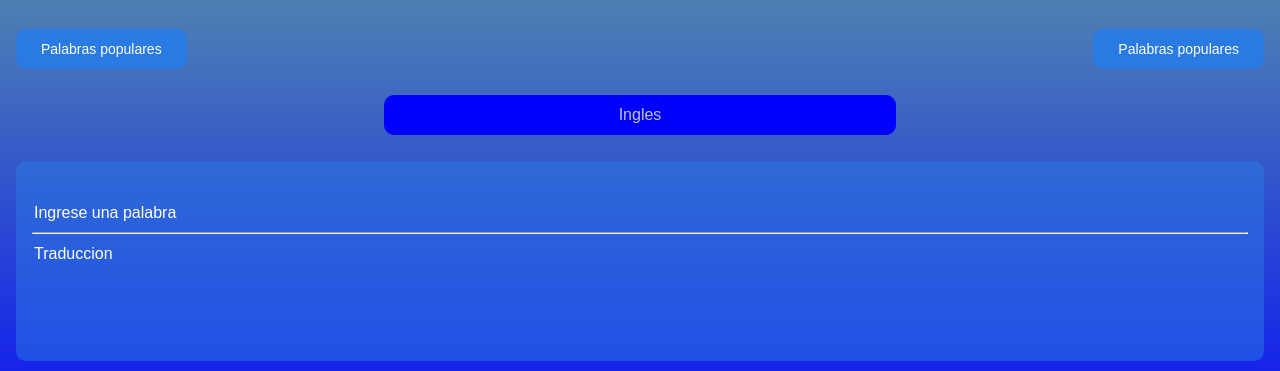
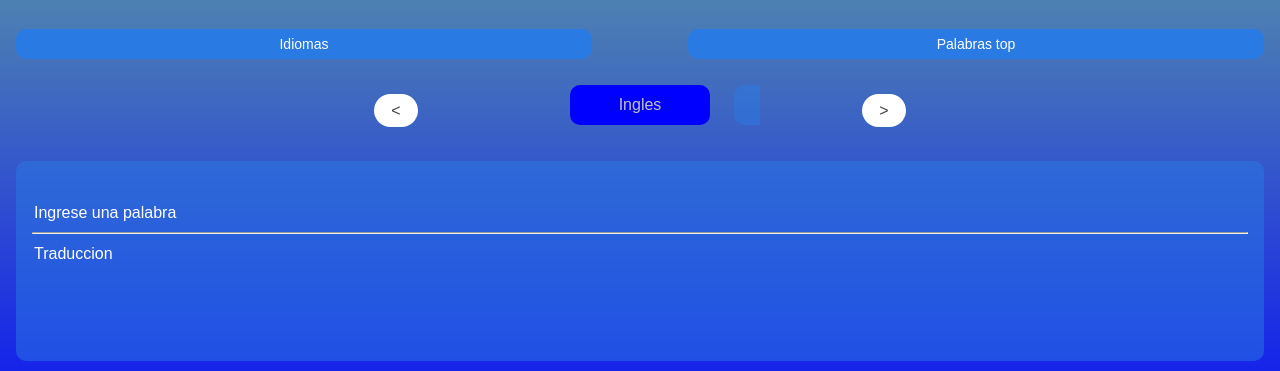
Before and after one commit to MartinAlcaraz/Traductor-01, a plain HTML site: page index.html in a window 1280 px wide. Shown: the part 115-486 px from the top of the page. Drawn offline with Linux system fonts and the light colour scheme.

Commit message:
carruser terminado

```diff
--- a/assets/css/carrusel-idioma.css
+++ b/assets/css/carrusel-idioma.css
@@ -1,63 +1,60 @@
-/* .slider-container {
-    background-color: gray;
+
+.carrusel-container {
     display: flex;
-    width: 60vw;
-    height: auto;
-    overflow-x: scroll;
-    scroll-snap-type: x mandatory;
-    margin: 0 auto;
-} */
+    align-items: center;
+    justify-content: space-around;
+}
+.carrusel__boton {
+    display: none;
+    border-radius: 20px;
+    background-color: var(--bg-blanco);
+    padding: 7px 17px;
+}
+.carrusel__boton--izquierdo {
+    margin-left: 24vw;
+}
+.carrusel__boton--derecho {
+    margin-right: 24vw;
+}
 
-.slider-container {
-    width: 40vw;
-    height: 60px;
-    /* background-color: gray; */
-    margin: auto;
+ .carrusel {
+    width: 240px;
+    height: 70px;
     scroll-snap-type: x mandatory;
     white-space: nowrap;
     overflow-y: hidden;
     -webkit-overflow-scrolling: touch;
+    scroll-behavior: smooth;
 }
 
-.slider-item {
+.carrusel::-webkit-scrollbar{
+    background-color: transparent;
+}
+
+.carrusel__item {
     border: none;
     color: var(--texto-gris-mas-claro);
     font-size: 16px;
     display: inline-block;
-    width: 100%;
+    width: 140px;
     height: 40px;
     scroll-snap-align: center;
     position: relative;
     padding: 10px 20px;
     background-color: var(--bg-boton-azul-transparente);
     border-radius: 10px;
-    margin: 10px 30px;
+    margin: 10px;
     text-align: center;
 }
 
-/* ancho total del slider es 160px */
-/* .slider-item {
-    border: none;
-    color: var(--texto-gris-mas-claro);
-    flex: 0 0 140px;
-    width: 100%;
-    scroll-snap-align: center;
-    padding: 10px 20px;
-    background-color: var(--bg-boton-azul-transparente);
-    border-radius: 10px;
-    margin: 10px 10px;
-    text-align: center;
-}
- */
-
-/* .slider-item:first-child {
-    margin-left: 20px;
+.carrusel__item:first-child {
+    margin-left: 50px;
 }
 
-.slider-item:last-child {
-    margin-right: 40px;
-} */
+.carrusel__item:last-child {
+    margin-right: 50px;
+}
 
-.item-active {
+.carrusel__item-active {
     background-color: var(--boton-slider-active);
 }
--- a/assets/css/menu-principal.css
+++ b/assets/css/menu-principal.css
@@ -22,6 +22,7 @@
 }
 
 .menu__desplegable {
+    background-color: var(--bg-boton-azul);
     display: inline-block;
     border: none;
     border-radius: 10px;
@@ -31,9 +32,10 @@
     font-size: 14px;
     line-height: 16px;
     margin: 0;
-    padding: 12px 25px;
-    background-color: var(--bg-boton-azul);
+    padding: 7px 25px;
+    text-align: center;
     position: relative;
+    width: 45vw;
 }
 
 .menu__desplegable:hover {
--- /dev/null
+++ b/assets/css/responsive.css
@@ -0,0 +1,8 @@
+
+@media screen and (min-width: 768px) {
+
+    .carrusel__boton {
+        display: block;
+    }
+
+}
--- a/assets/js/script.js
+++ b/assets/js/script.js
@@ -1,44 +1,40 @@
 
 const items = document.querySelectorAll(".slider-item");
 const body = document.querySelector(".body");
-const carrusel = document.querySelector(".slider-container");
+const carrusel = document.querySelector(".carrusel");
+const botonIzqCarrusel = document.querySelector("#boton-izquierdo");
+const botonDerCarrusel = document.querySelector("#boton-derecho");
 
-
-body.addEventListener("click", (event) => {
-   console.log(" ");
-   //console.log(event.offsetLeft);
-   console.log(event.target.offsetLeft);
+botonDerCarrusel.addEventListener("click", () => {
+    carrusel.scrollLeft += 150;
+});
+botonIzqCarrusel.addEventListener("click", () => {
+    carrusel.scrollLeft -= 150;
 });
 
-
-// carrusel.addEventListener("scroll", (event) => {
-//    let puntoCero = items[0].offsetLeft;
-//    let puntoActual = event
-//    switch ()
-// });
-
-var timerScrollEndDetect = null;
+let timerScrollEndDetect = null;
 
 carrusel.addEventListener('scroll', function () {
     clearTimeout(timerScrollEndDetect);
-    result = document.querySelector("#car");
+
     timerScrollEndDetect = setTimeout(function () {
       let min= 0;
         [].slice.call(carrusel.children).forEach(function (elem, index) {
            console.log(index);
            console.log("elem: "+elem.offsetLeft);
+           console.log("getBoundingClientRect().left: "+elem.getBoundingClientRect().left);
            console.log("carrusel: "+carrusel.offsetLeft);
-           console.log("math: "+ Math.abs(elem.getBoundingClientRect().left - carrusel.getBoundingClientRect().left));
+           console.log("math: "+ Math.abs(elem.getBoundingClientRect().left -50 - carrusel.getBoundingClientRect().left));
 
-           //
-           if (Math.abs(elem.getBoundingClientRect().left - carrusel.getBoundingClientRect().left) < 10) {
-                  elem.classList.add('item-active');
+           // se restan 50px porque se empieza con 50px de margen izquierdo
+           if (Math.abs(elem.getBoundingClientRect().left -50 - carrusel.getBoundingClientRect().left) < 10) {
+                  elem.classList.add('carrusel__item-active');
                   // result.innerHTML = 'elemento '+ (index);
            } else {
-               elem.classList.remove('item-active');
+               elem.classList.remove('carrusel__item-active');
             }
 
         });
-    }, 500);
+    }, 400);
 
 });
--- a/index.html
+++ b/index.html
@@ -17,6 +17,8 @@
 
     <link href="./assets/css/footer.css" rel="stylesheet" />
 
+    <link href="./assets/css/responsive.css" rel="stylesheet" />
+
 </head>
 
 <body class="body">
@@ -26,7 +28,7 @@
         <h1 class="encabezado__titulo">Traductor</h1>
         <div class="encabezado__menus">
             <div class="menu menu--principal">
-                <div class="menu__desplegable menu__desplegable--principal">Palabras populares
+                <div class="menu__desplegable menu__desplegable--principal">Idiomas
                     <div class="menu__list-container menu__list-container--principal">
                         <ul class="menu__lista menu__lista--principal">
                             <li class="menu__item menu__item--principal"><a class="menu__link menu__link--principal"
@@ -48,7 +50,7 @@
 
             <!-- ==============  Menu Lateral =============  -->
             <div class="menu menu--secundario">
-                <div class="menu__desplegable menu__desplegable--secundario">Palabras populares
+                <div class="menu__desplegable menu__desplegable--secundario">Palabras top
                     <div class="menu__list-container menu__list-container--secundario">
                         <ul class="menu__lista menu__lista--secundario">
                             <li class="menu__item menu__item--secundario"><a class="menu__link menu__link--secundario"
@@ -70,14 +72,16 @@
 
     </header>
     <main class="main">
-        <div id="car"></div>
-        <div class="carrusel">
-            <div class="slider-container">
-                <div class="slider-item item-active" value="Ingles">Ingles</div>
-                <div class="slider-item" value="Frances">Frances</div>
-                <div class="slider-item" value="Italiano">Italiano</div>
-                <div class="slider-item" value="Ingles">Portugues</div>
+
+        <div class="carrusel-container">
+            <div class="carrusel__boton carrusel__boton--izquierdo" id="boton-izquierdo">&lt;</div>
+            <div class="carrusel">
+                <div class="carrusel__item carrusel__item-active" value="Ingles">Ingles</div>
+                <div class="carrusel__item" value="Frances">Frances</div>
+                <div class="carrusel__item" value="Italiano">Italiano</div>
+                <div class="carrusel__item" value="Ingles">Portugues</div>
             </div>
+            <div class="carrusel__boton carrusel__boton--derecho" id="boton-derecho">&gt;</div>
         </div>
 
         <div class="traductor">
```
